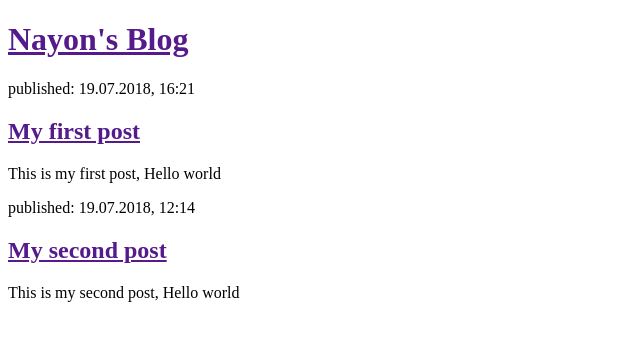
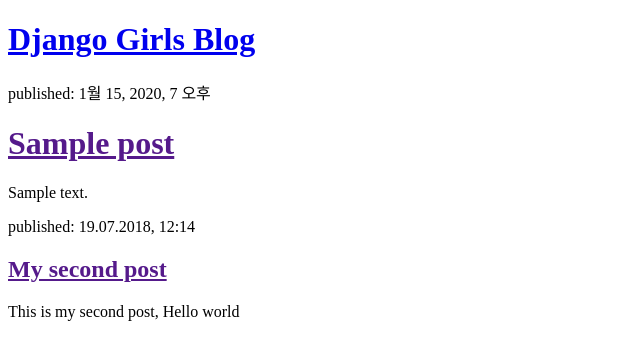
Before and after one commit to stella-ny-kim/my-first-blog, a Django app: template blog/templates/blog/post_list.html in a window 1280 px wide. Shown: the top 360 px of the page, without its empty margins (0-640 px from the left). Run offline with Django 3.2, Linux system fonts and the light colour scheme; the template is opened without the code that fills it: values that come from a table or form of the project are taken from there, others are empty; tables that the repository leaves empty hold one stand-in row (values such as "Sample post").

Commit message:
Modified templates to display posts from database.

```diff
--- a/blog/templates/blog/post_list.html
+++ b/blog/templates/blog/post_list.html
@@ -5,14 +5,16 @@
 	</head>
 	<body>
 		<div>
-			<h1><a href="">Nayon's Blog</a></h1>
+		    <h1><a href="/">Django Girls Blog</a></h1>
 		</div>
 
-		<div>
-			<p>published: 19.07.2018, 16:21</p>
-			<h2><a href="">My first post</a></h2>
-			<p>This is my first post, Hello world</p>
-		</div>
+		{% for post in posts %}
+		    <div>
+		        <p>published: {{ post.published_date }}</p>
+		        <h1><a href="">{{ post.title }}</a></h1>
+		        <p>{{ post.text|linebreaksbr }}</p>
+		    </div>
+		{% endfor %}
 
 		<div>
 			<p>published: 19.07.2018, 12:14</p>
--- a/blog/views.py
+++ b/blog/views.py
@@ -1,5 +1,7 @@
 from django.shortcuts import render
+from django.utils import timezone
+from .models import Post
 
-# Create your views here.
 def post_list(request):
-    return render(request, 'blog/post_list.html', {})
+    posts = Post.objects.filter(published_date__lte=timezone.now()).order_by('published_date')
+    return render(request, 'blog/post_list.html', {'posts': posts})
```
